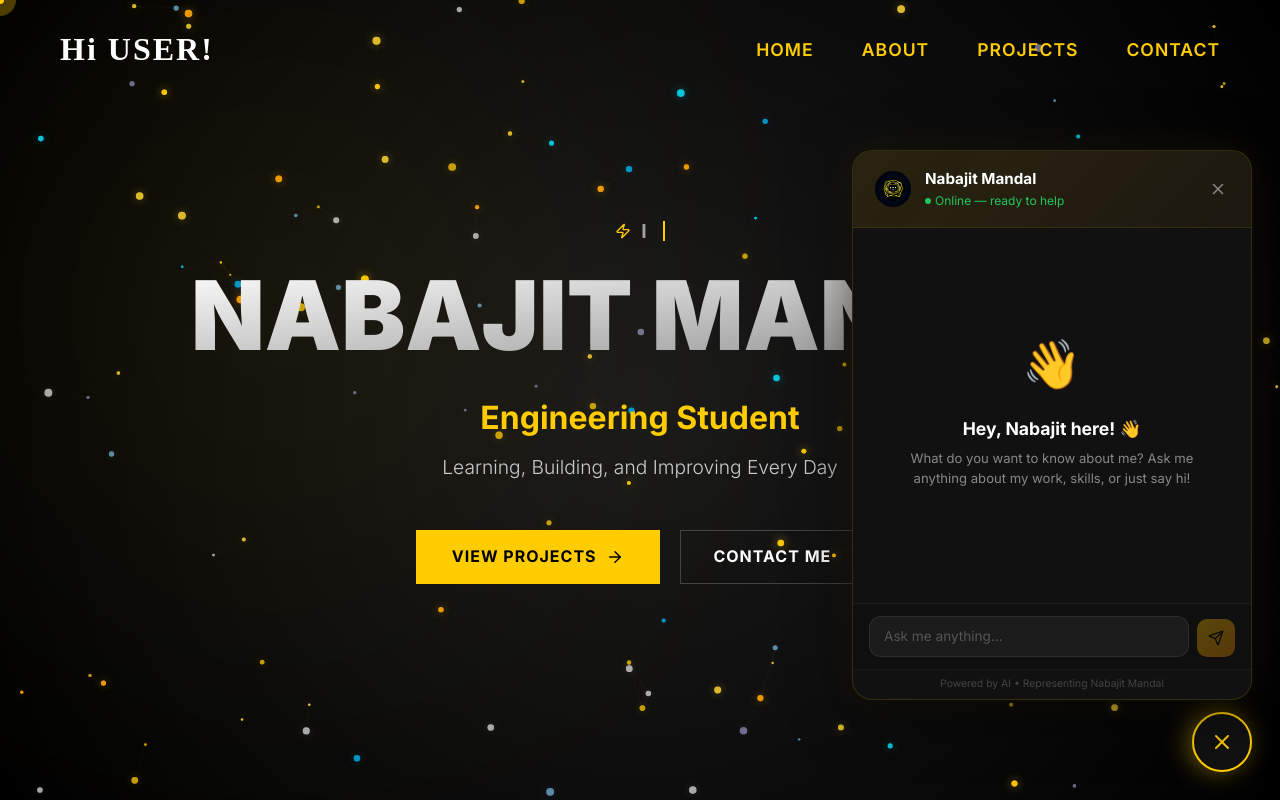
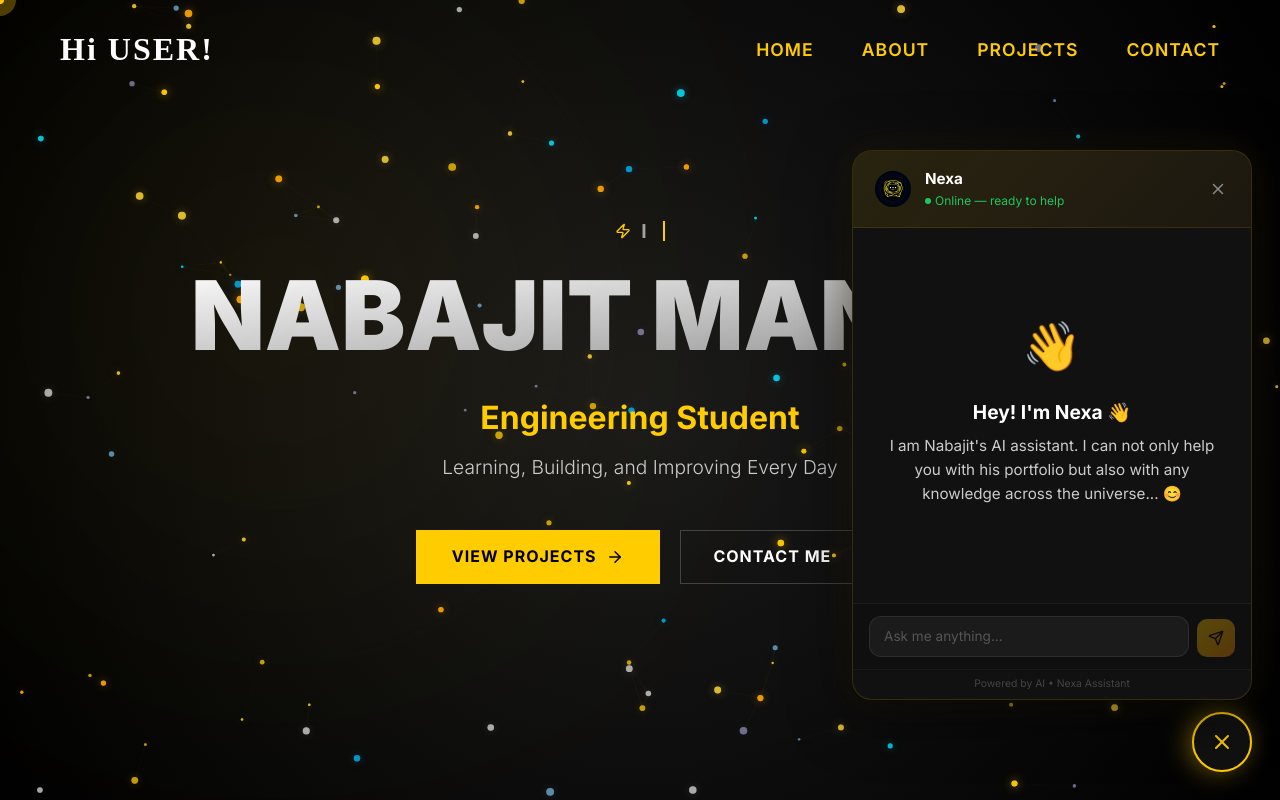
Before and after one commit to nabajit2004m/Portfolio, a React (Vite) app: page / in a window 1280 px wide. Both pictures are taken after a click on the button 1222 px from the left and 742 px from the top of the page. Shown: the top 800 px of the page. Built offline with nearby package versions, Linux system fonts and the light colour scheme; a web font is replaced by a local one.

Commit message:
Updated chatbot identity to Nexa and enlarged text

```diff
--- a/src/components/Chatbot.css
+++ b/src/components/Chatbot.css
@@ -248,16 +248,16 @@
 }
 
 .chat-widget-welcome h3 {
-    font-size: 1.1rem;
+    font-size: 1.2rem;
     font-weight: 700;
     color: #fff;
     margin-bottom: 6px;
 }
 
 .chat-widget-welcome p {
-    font-size: 0.82rem;
-    color: #888;
-    line-height: 1.5;
+    font-size: 0.95rem;
+    color: #ccc;
+    line-height: 1.6;
     margin-bottom: 16px;
 }
 
@@ -313,9 +313,9 @@
 }
 
 .widget-msg-bubble {
-    padding: 10px 14px;
+    padding: 12px 16px;
     border-radius: 14px;
-    font-size: 0.85rem;
+    font-size: 0.95rem;
     line-height: 1.6;
 }
 
--- a/src/components/Chatbot.jsx
+++ b/src/components/Chatbot.jsx
@@ -197,7 +197,7 @@ const ChatWidget = () => {
                             <img src="/chatbot-logo.jpg" alt="Logo" style={{ width: '100%', height: '100%', borderRadius: '50%', objectFit: 'cover' }} />
                         </div>
                         <div className="chat-widget-header-info">
-                            <h4>Nabajit Mandal</h4>
+                            <h4>Nexa</h4>
                             <span>Online — ready to help</span>
                         </div>
                         <div style={{ display: 'flex', gap: '5px' }}>
@@ -236,10 +236,9 @@ const ChatWidget = () => {
                         ) : messages.length === 0 ? (
                             <div className="chat-widget-welcome">
                                 <div className="welcome-emoji">👋</div>
-                                <h3>Hey, Nabajit here! 👋</h3>
+                                <h3>Hey! I'm Nexa 👋</h3>
                                 <p>
-                                    What do you want to know about me? Ask me anything about my work,
-                                    skills, or just say hi!
+                                    I am Nabajit's AI assistant. I can not only help you with his portfolio but also with any knowledge across the universe... 😊
                                 </p>
                             </div>
                         ) : (
@@ -288,7 +287,7 @@ const ChatWidget = () => {
                     </div>
 
                     <div className="chat-widget-footer">
-                        Powered by AI • Representing Nabajit Mandal
+                        Powered by AI • Nexa Assistant
                     </div>
                 </div>
             )}
```
Also changed, not shown: 1 other file (tests, documents, lock files or other folders).
